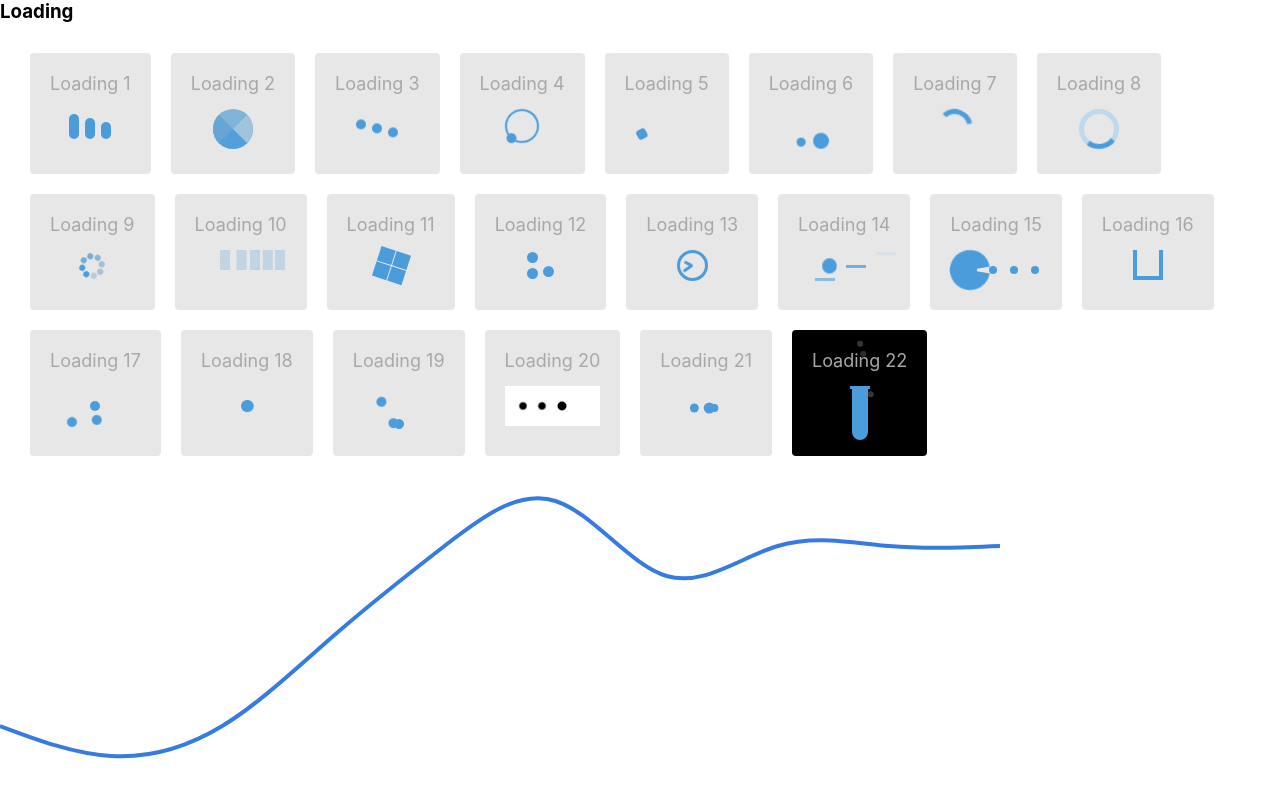
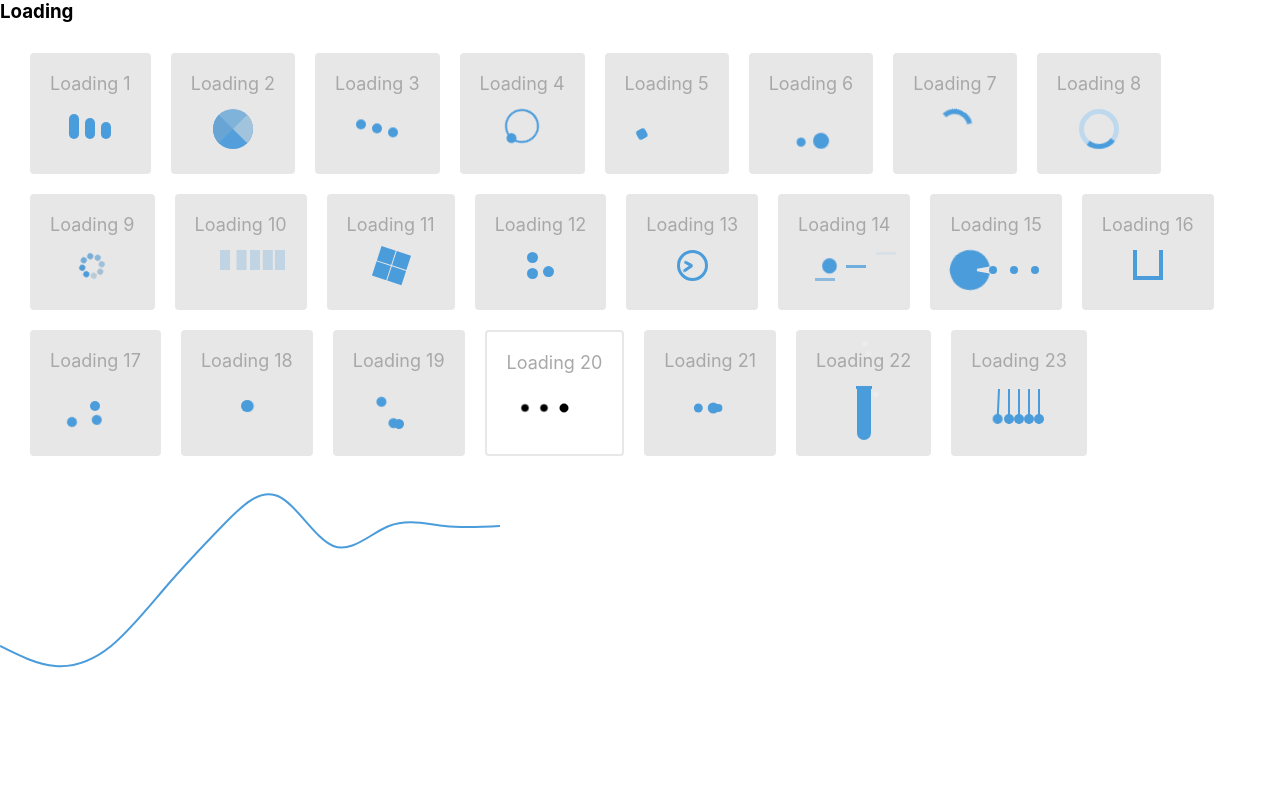
Before and after one commit to sonht1109/css-loading, a React (Create React App) app: page / in a window 1280 px wide. Built offline with nearby package versions, Linux system fonts and the light colour scheme.

Commit message:
loading23

```diff
--- a/src/components/Chart/index.js
+++ b/src/components/Chart/index.js
@@ -3,12 +3,12 @@ import * as scale from "d3-scale";
 import data from "./data";
 import * as shape from "d3-shape";
 
-const HEIGHT = 300;
+const HEIGHT = 200;
 // const CURSOR_SIZE = 16
 // const CURSOR_BORDER_WIDTH = 2
 // const TEXTINPUT_HEIGHT = 40
 // const TEXTINPUT_WIDTH = 100
-const width = 1000;
+const width = 500;
 
 const scaleX = scale
   .scaleTime()
@@ -26,7 +26,7 @@ const line = shape
 export default function Chart() {
   return (
     <svg width={width} height={HEIGHT}>
-      <path d={line} stroke="#367be2" fill="transparent" strokeWidth="4" />
+      <path d={line} stroke="#4b9cdb" fill="transparent" strokeWidth="2" />
     </svg>
   );
 }
--- a/src/components/Loading/Loading20/style.css
+++ b/src/components/Loading/Loading20/style.css
@@ -1,3 +1,8 @@
+._20{
+  background-color: white!important;
+  border: 2px solid #e7e7e7;
+}
+
 .loading-20 {
   width: 40px;
   height: 40px;
--- a/src/components/Loading/Loading22/style.css
+++ b/src/components/Loading/Loading22/style.css
@@ -9,7 +9,7 @@
 
 .loading-22 .tube{
   margin: 0 auto;
-  width: 12px;
+  width: 10px;
   height: 50px;
   border: 2px solid #4b9cdb;
   border-radius: 0 0 8px 8px;
@@ -26,7 +26,7 @@
   top: -2px;
   left: 50%;
   transform: translateX(-50%);
-  width: 20px;
+  width: 16px;
   height: 3px;
   background-color: #4b9cdb;
 }
--- /dev/null
+++ b/src/components/Loading/Loading23/index.js
@@ -0,0 +1,17 @@
+import React from 'react'
+import './style.css'
+
+export default function Loading23() {
+  return (
+    <div className="loading-wrapper">
+      <div className="title">Loading 23</div>
+      <div className="loading-23">
+        <div />
+        <div />
+        <div />
+        <div />
+        <div />
+      </div>
+    </div>
+  )
+}
--- /dev/null
+++ b/src/components/Loading/Loading23/style.css
@@ -0,0 +1,61 @@
+.loading-23{
+  width: 100%;
+  height: 40px;
+  display: flex;
+  justify-content: center;
+  align-items: center;
+}
+
+.loading-23 div{
+  width: 2px;
+  height: 35px;
+  background-color: #4b9cdb;
+  position: relative;
+  margin: 0 4px;
+  transform-origin: top;
+}
+
+.loading-23 div::before{
+  content: '';
+  position: absolute;
+  bottom: 0;
+  left: 50%;
+  transform: translateX(-50%);
+  width: 10px;
+  height: 10px;
+  border-radius: 50%;
+  background-color: #4b9cdb;
+}
+
+.loading-23 div:nth-child(1){
+  animation: 1s ease-in infinite loading-23_1;
+}
+
+.loading-23 div:last-child{
+  animation: 1s ease-in infinite loading-23_2;
+}
+
+@keyframes loading-23_1 {
+  0%{
+    transform: rotate(0deg);
+  }
+  25%{
+    transform: rotate(20deg);
+  }
+  50%, 100%{
+    transform: rotate(0deg);
+  }
+}
+
+
+@keyframes loading-23_2 {
+  0%, 50%{
+    transform: rotate(0deg);
+  }
+  75%{
+    transform: rotate(-20deg);
+  }
+  100%{
+    transform: rotate(0deg);
+  }
+}
--- a/src/components/Loading/index.js
+++ b/src/components/Loading/index.js
@@ -20,8 +20,9 @@ import Loading6 from "./Loading6";
 import Loading7 from "./Loading7";
 import Loading8 from "./Loading8";
 import Loading9 from "./Loading9";
+import Loading22 from "./Loading22";
+import Loading23 from "./Loading23";
 import "./style.css";
-import Loading22 from "./Loading22";
 
 export default function Loading() {
   return (
@@ -50,6 +51,7 @@ export default function Loading() {
         <Loading20 />
         <Loading21 />
         <Loading22 />
+        <Loading23 />
       </div>
     </>
   );
```
